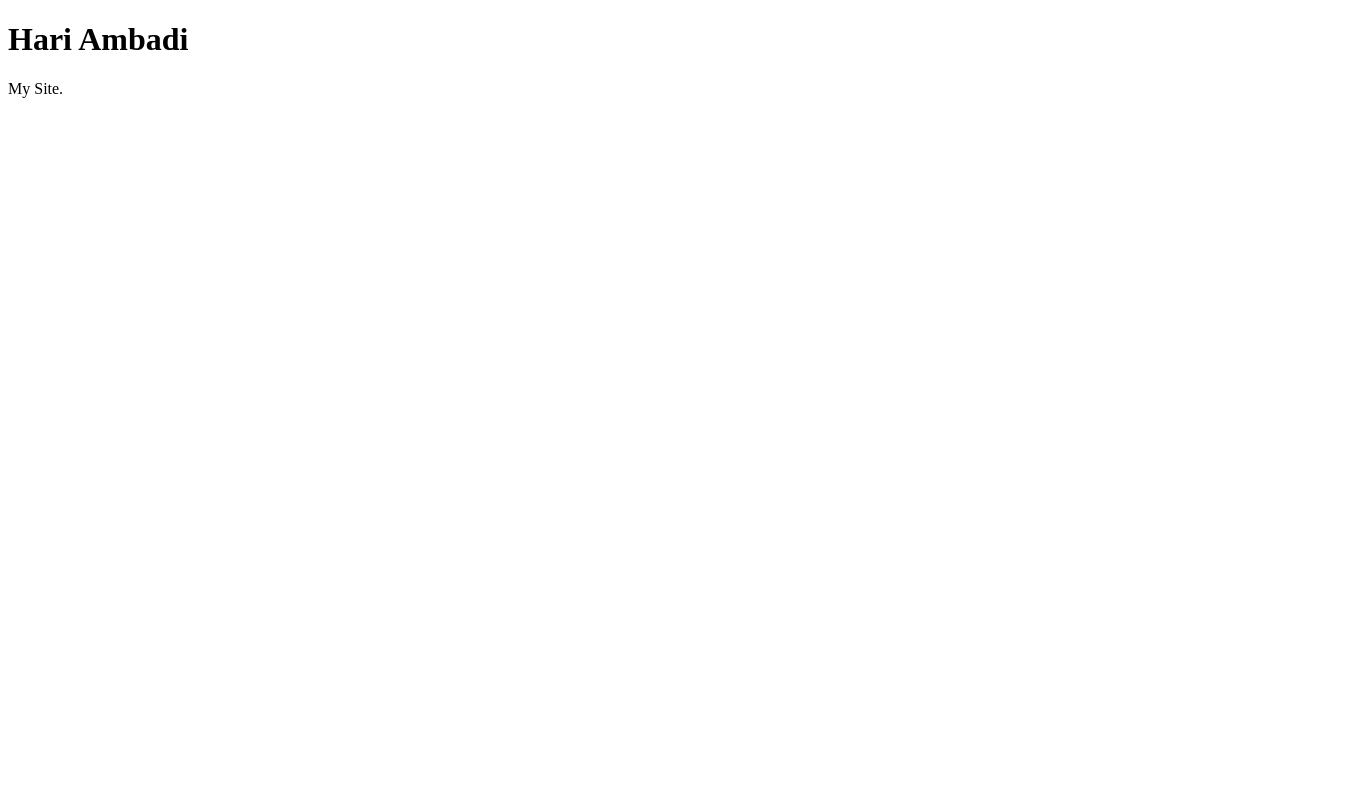
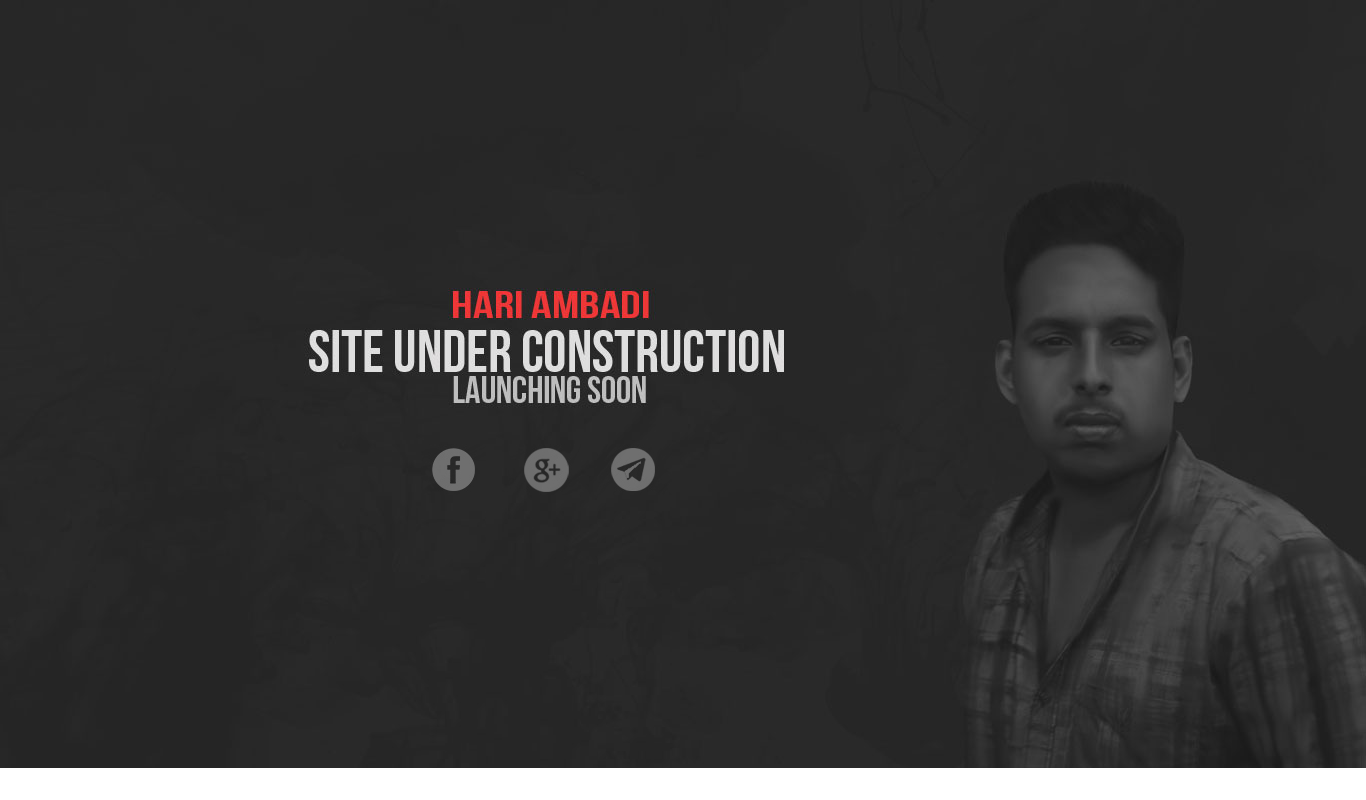
Before and after one commit to hariambadii/hariambadi.github.io, a plain HTML site: page index.html in a window 1280 px wide. Shown: the whole page, 1366 px wide, since content can reach past the window. Drawn offline with Linux system fonts and the light colour scheme.

Commit message:
construction

```diff
--- a/index.html
+++ b/index.html
@@ -1,10 +1,43 @@
-<!DOCTYPE html>
 <html>
-<body>
-
-<h1>Hari Ambadi</h1>
-
-<p>My Site.</p>
-
+<head>
+<title>site</title>
+<meta http-equiv="Content-Type" content="text/html; charset=utf-8">
+</head>
+<body bgcolor="#FFFFFF" leftmargin="0" topmargin="0" marginwidth="0" marginheight="0">
+<!-- Save for Web Slices (site.psd) -->
+<table id="Table_01" width="1366" height="768" border="0" cellpadding="0" cellspacing="0">
+	<tr>
+		<td colspan="7">
+			<img src="images/index_01.jpg" width="1366" height="444" alt=""></td>
+	</tr>
+	<tr>
+		<td rowspan="2">
+			<img src="images/index_02.jpg" width="421" height="324" alt=""></td>
+		<td>
+			<a href="www.facebook.com/hariambadii">
+				<img src="images/fb.jpg" width="65" height="51" border="0" alt=""></a></td>
+		<td rowspan="2">
+			<img src="images/index_04.jpg" width="22" height="324" alt=""></td>
+		<td>
+			<a href="https://plus.google.com/u/0/109517762124673111578">
+				<img src="images/google.jpg" width="73" height="51" border="0" alt=""></a></td>
+		<td rowspan="2">
+			<img src="images/index_06.jpg" width="17" height="324" alt=""></td>
+		<td>
+			<a href="https://t.me/hariambadii">
+				<img src="images/telegram.jpg" width="74" height="51" border="0" alt=""></a></td>
+		<td rowspan="2">
+			<img src="images/index_08.jpg" width="694" height="324" alt=""></td>
+	</tr>
+	<tr>
+		<td>
+			<img src="images/index_09.jpg" width="65" height="273" alt=""></td>
+		<td>
+			<img src="images/index_10.jpg" width="73" height="273" alt=""></td>
+		<td>
+			<img src="images/index_11.jpg" width="74" height="273" alt=""></td>
+	</tr>
+</table>
+<!-- End Save for Web Slices -->
 </body>
 </html>
```
Also changed, not shown: images/fb.jpg (added), images/google.jpg (added), images/index_01.jpg (added), images/index_02.jpg (added), images/index_04.jpg (added), images/index_06.jpg (added), images/index_08.jpg (added), images/index_09.jpg (added), images/index_10.jpg (added), images/index_11.jpg (added), images/telegram.jpg (added).
